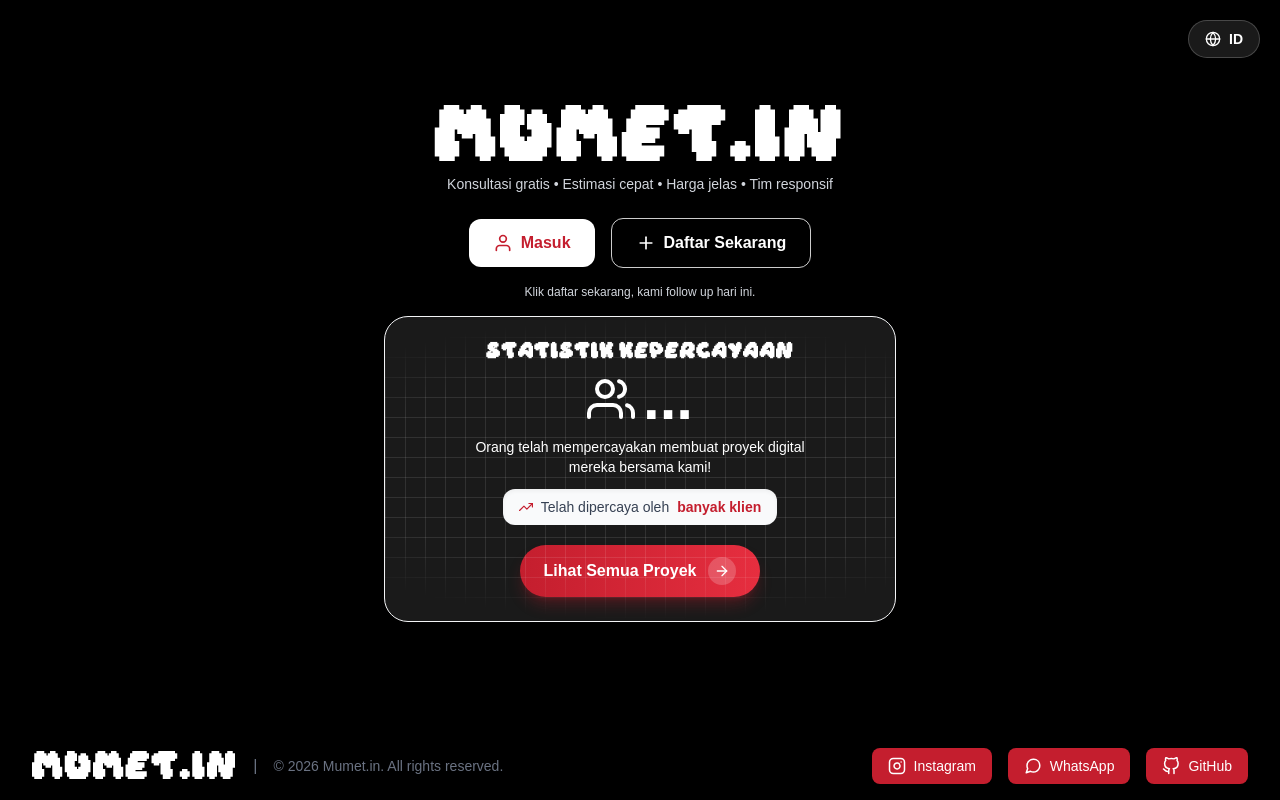
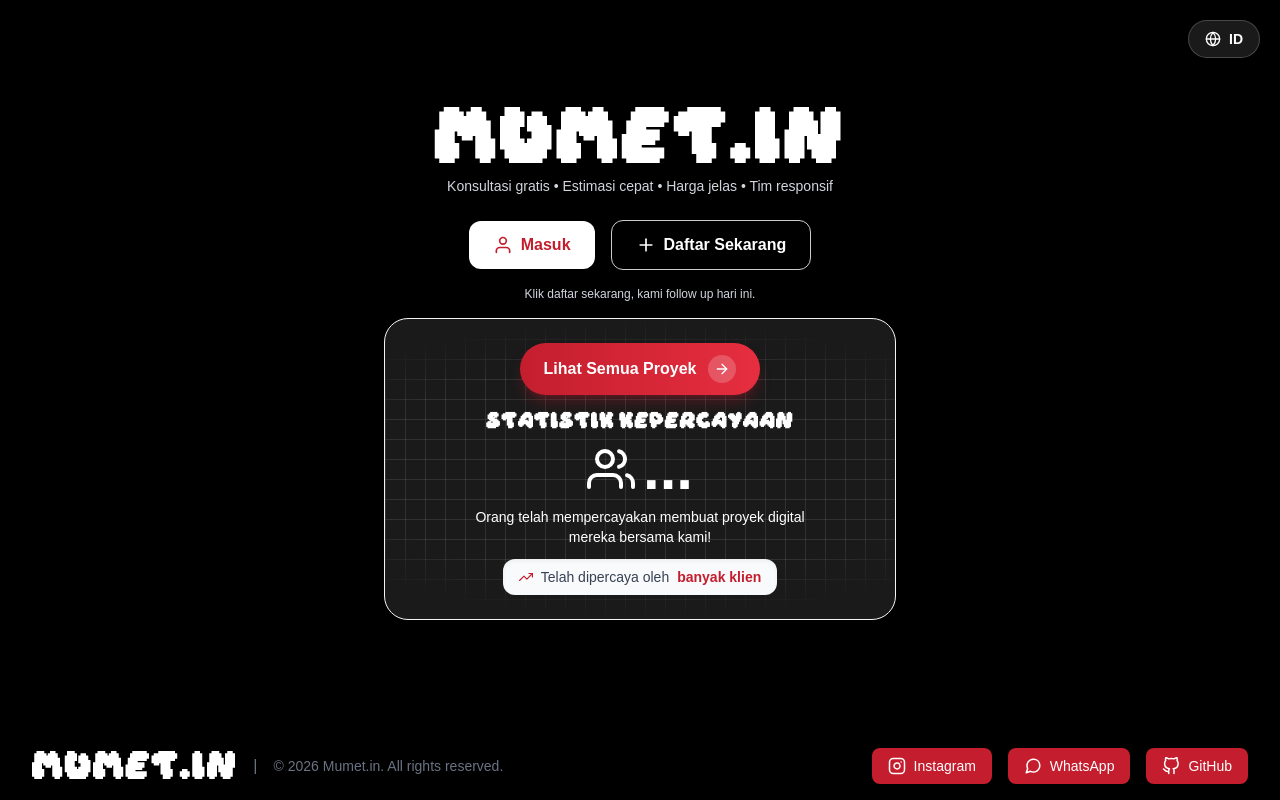
Before and after one commit to ardhikaxx/nextjs-jasa-app, a Next.js app: page / in a window 1280 px wide. Built offline with nearby package versions, Linux system fonts and the light colour scheme; no server answers.

Commit message:
style(button): pindahkan tombol lihat semua proyek ke bagian atas

```diff
--- a/src/components/landing/StatsCard.tsx
+++ b/src/components/landing/StatsCard.tsx
@@ -46,6 +46,17 @@ export default function StatsCard() {
   return (
     <div className="relative mt-3 sm:mt-4 bg-white/10 backdrop-blur-sm rounded-3xl border border-gray-100 px-6 sm:px-10 py-6 w-full mx-auto text-center z-20 min-h-52.5">
       <div className="absolute inset-0 rounded-3xl bg-[linear-gradient(rgba(255,255,255,0.1)_1px,transparent_1px),linear-gradient(90deg,rgba(255,255,255,0.1)_1px,transparent_1px)] bg-size-[20px_20px] mask-[radial-gradient(ellipse_80%_50%_at_50%_50%,black_70%,transparent_100%)]"></div>
+
+      <Link
+        href="/projects"
+        className="group mb-4 inline-flex items-center gap-3 px-6 py-3 rounded-full bg-gradient-to-r from-[#c41e2e] to-[#e62e3f] text-white font-semibold hover:from-[#a31825] hover:to-[#c41e2e] transition-all duration-300 shadow-lg shadow-[#c41e2e]/30 hover:shadow-[#c41e2e]/50 hover:scale-105 relative z-10"
+      >
+        <span>{t('stats.viewProjects')}</span>
+        <span className="flex items-center justify-center w-7 h-7 rounded-full bg-white/20 group-hover:bg-white/30 transition-colors">
+          <FiArrowRight size={16} />
+        </span>
+      </Link>
+
       <h4 className="text-sm font-semibold text-white mb-2 font-daydream relative z-10">
         {t('stats.title')}
       </h4>
@@ -61,16 +72,6 @@ export default function StatsCard() {
         <FiTrendingUp className="text-[#c41e2e]" />
         {t('stats.trustedBadge')} <span className="font-semibold text-[#c41e2e]">{t('stats.manyClients')}</span>
       </div>
-
-      <Link
-        href="/projects"
-        className="group mt-5 inline-flex items-center gap-3 px-6 py-3 rounded-full bg-gradient-to-r from-[#c41e2e] to-[#e62e3f] text-white font-semibold hover:from-[#a31825] hover:to-[#c41e2e] transition-all duration-300 shadow-lg shadow-[#c41e2e]/30 hover:shadow-[#c41e2e]/50 hover:scale-105"
-      >
-        <span>{t('stats.viewProjects')}</span>
-        <span className="flex items-center justify-center w-7 h-7 rounded-full bg-white/20 group-hover:bg-white/30 transition-colors">
-          <FiArrowRight size={16} />
-        </span>
-      </Link>
     </div>
   );
 }
```
